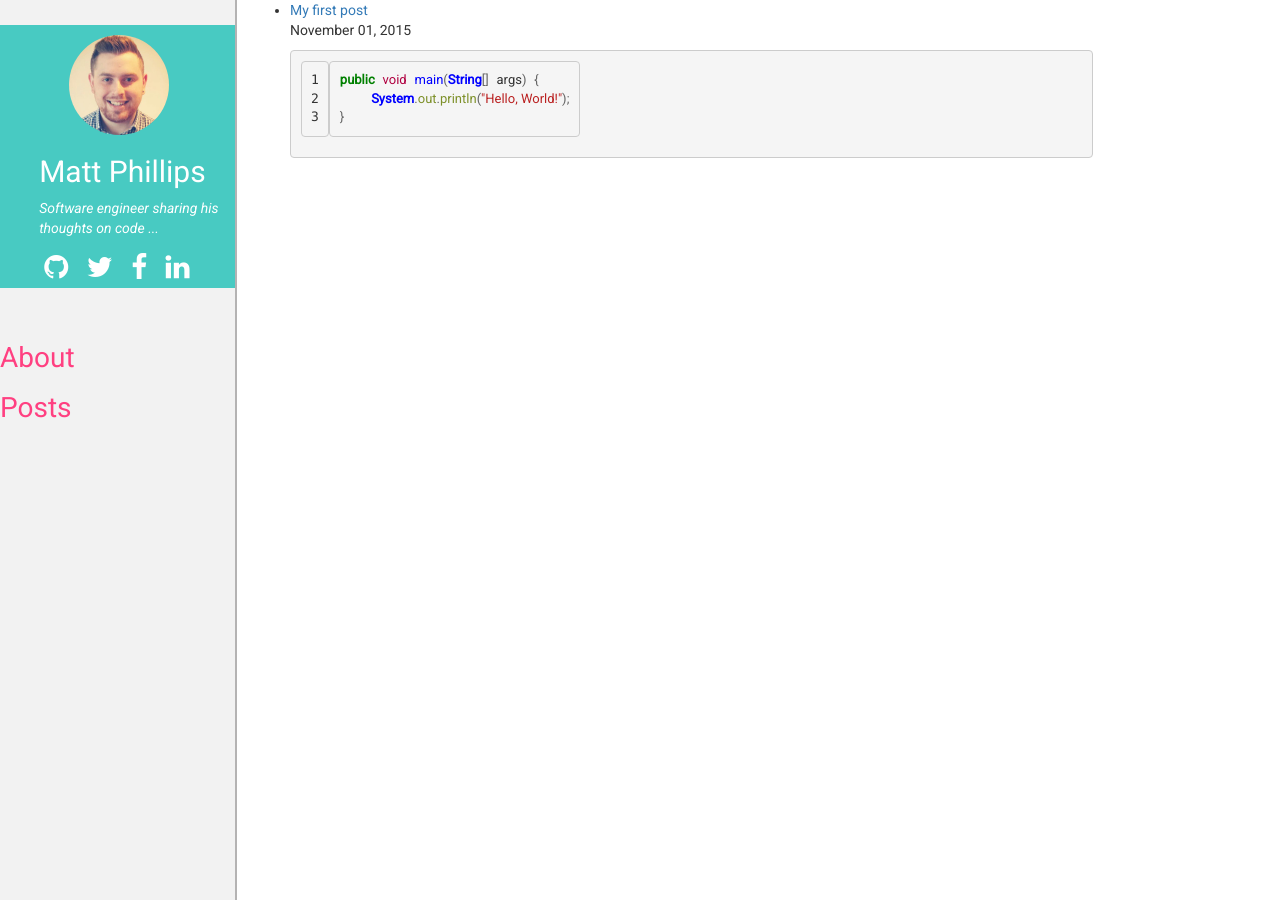
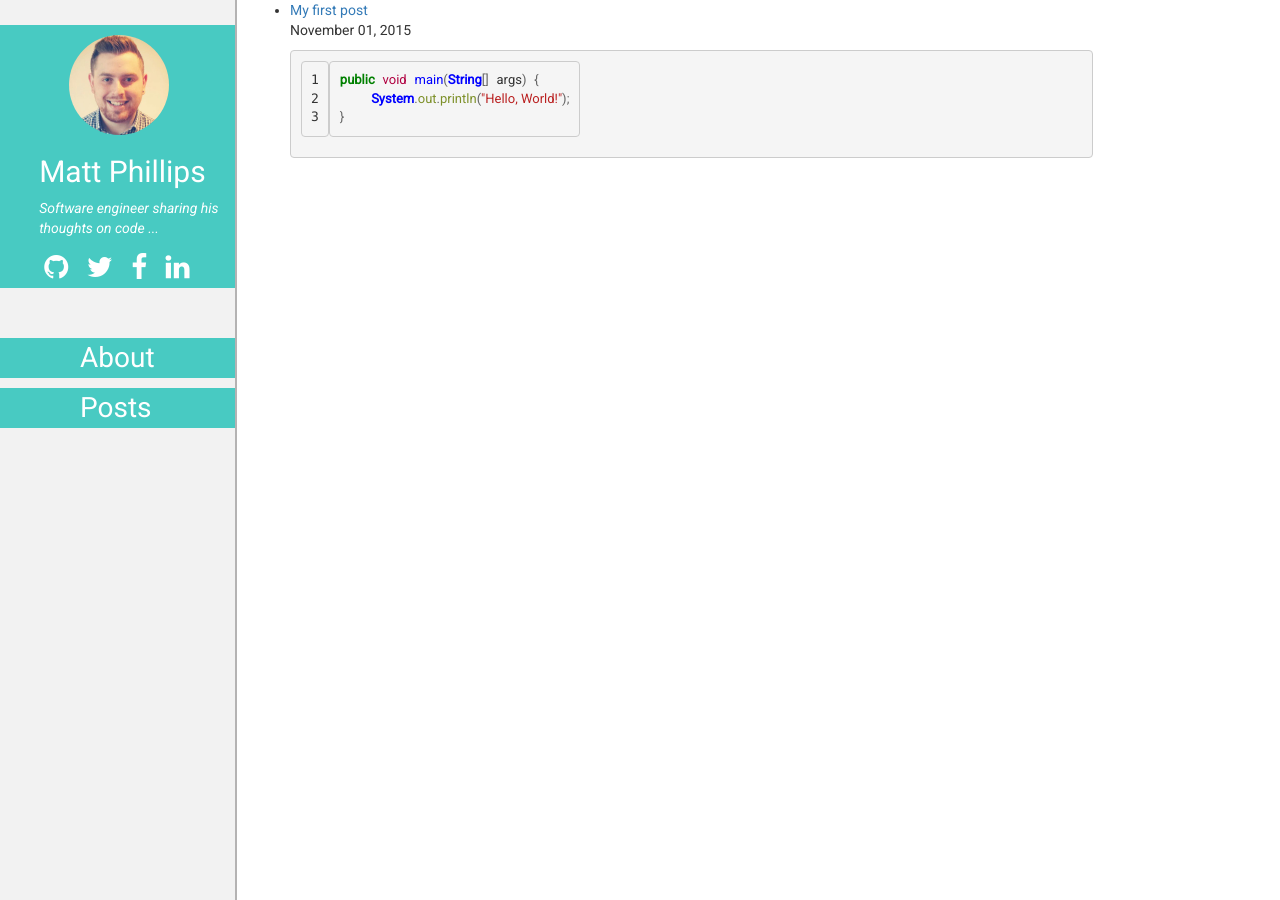
Before and after one commit to mattphillips/mattphillips.github.io, a Jekyll site: the page built from index.html, in a window 1280 px wide. Built offline with Jekyll 4.4.1, drawn with Linux system fonts in a browser that asks for light colours; nearby versions of some CDN libraries.

Commit message:
Styled link backgrounds to change on hover and made vertical naviation list look more like buttons

```diff
--- a/css/mattphillips/header.css
+++ b/css/mattphillips/header.css
@@ -14,6 +14,10 @@
     font-size:200%;
 }
 
+.header li:hover {
+    background-color:  #A5EFEA;
+}
+
 .banner {
     background-color:#48CAC2;
     color:#fff;
@@ -22,24 +26,6 @@
 
 .banner i {
     color:#fff;
-}
-
-.author-profile {
-    padding-top:10px;
-}
-
-.author-image {
-    width:100px;
-    height:100px;
-    margin-left:30px;
-}
-
-.author-contact {
-    margin-left:0px
-}
-
-.author-contact li {
-    padding-right:10px;
 }
 
 .site-nav-vertical {
@@ -52,10 +38,13 @@
 
 .site-nav-vertical li {
     margin-top:10px;
+    background-color:#48CAC2;
+    padding-left:80px
 }
 
 .site-nav-vertical a {
-    color:#FF4081;
+    color:#fff;
+    display:block
 }
 
 .site-nav-horizontal {
@@ -64,4 +53,5 @@
 
 .site-nav-horizontal a {
     color:#fff;
+    display:block
 }
```
